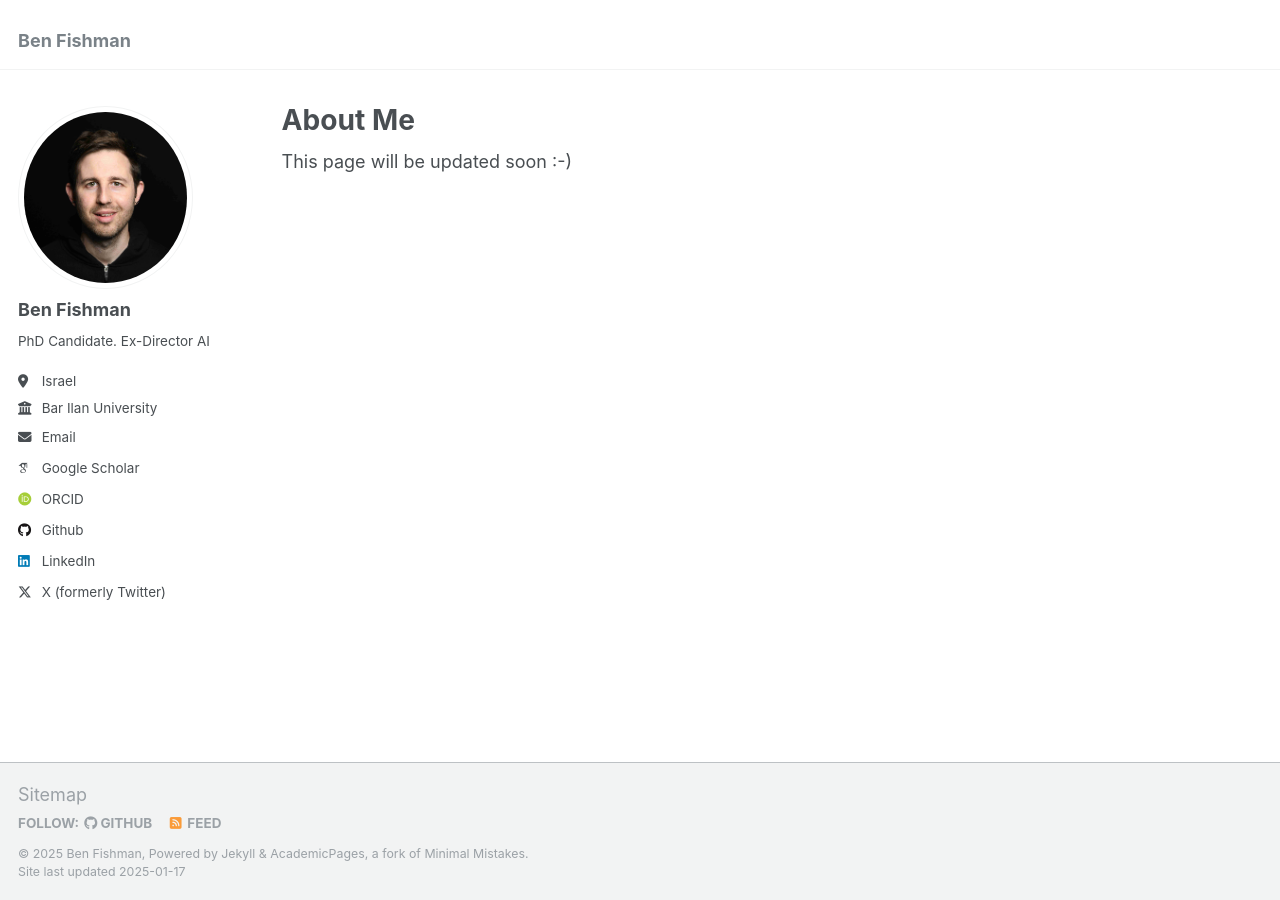
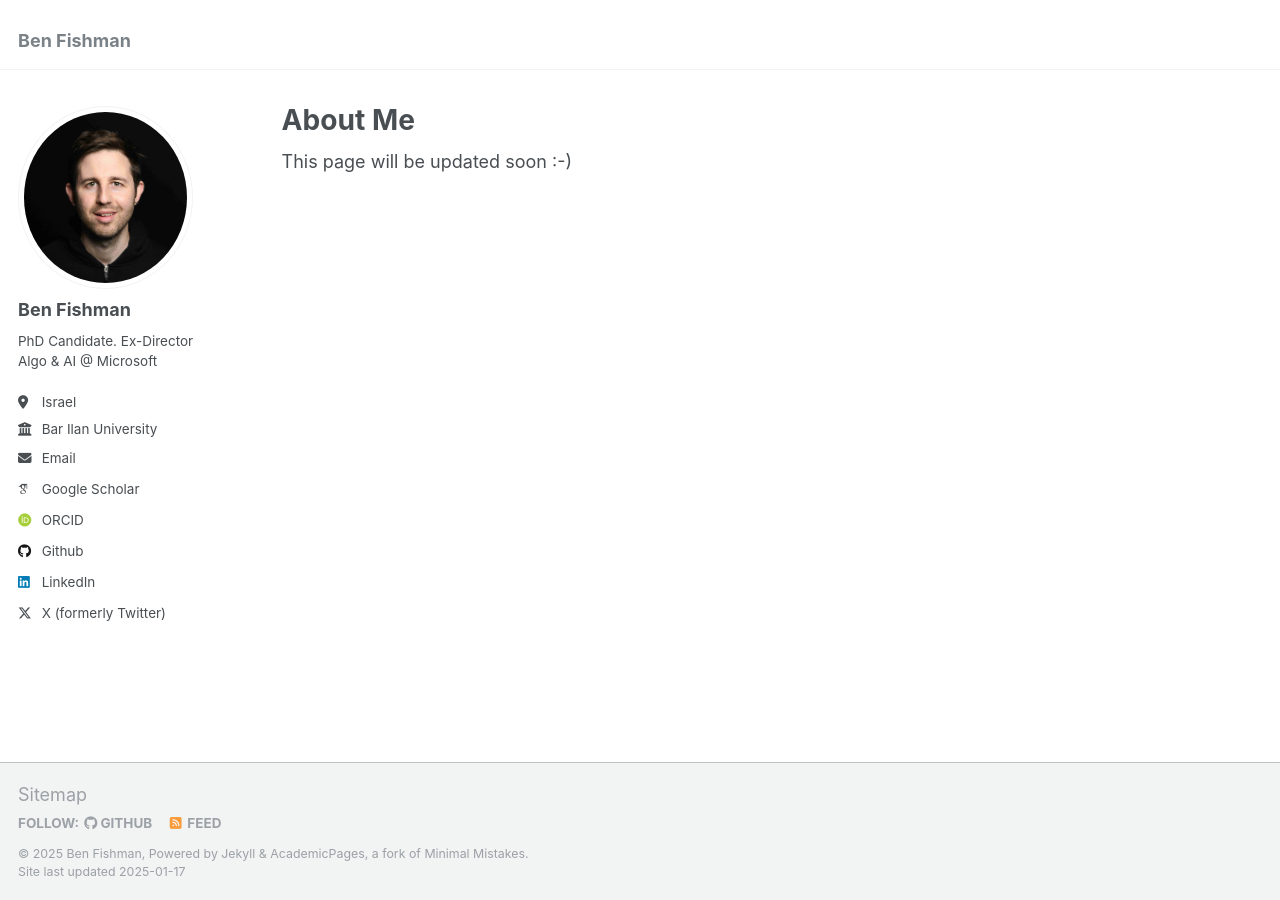
Before and after one commit to benf22/benf22.github.io, a Jekyll site: the page built from _pages/about.md, in a window 1280 px wide. Built offline with Jekyll 4.4.1, drawn with Linux system fonts in a browser that asks for light colours; some web fonts are replaced.

Commit message:
Update _config.yml

```diff
--- a/_config.yml
+++ b/_config.yml
@@ -24,7 +24,7 @@ author:
   avatar           : "bens_profile.jpg"
   name             : "Ben Fishman"
   pronouns         : # example: "she/her"
-  bio              : "PhD Candidate. Ex-Director AI"
+  bio              : "PhD Candidate.\n Ex-Director Algo & AI @ Microsoft"
   location         : "Israel"
   employer         : "Bar Ilan University"
   uri              : # URL
```
